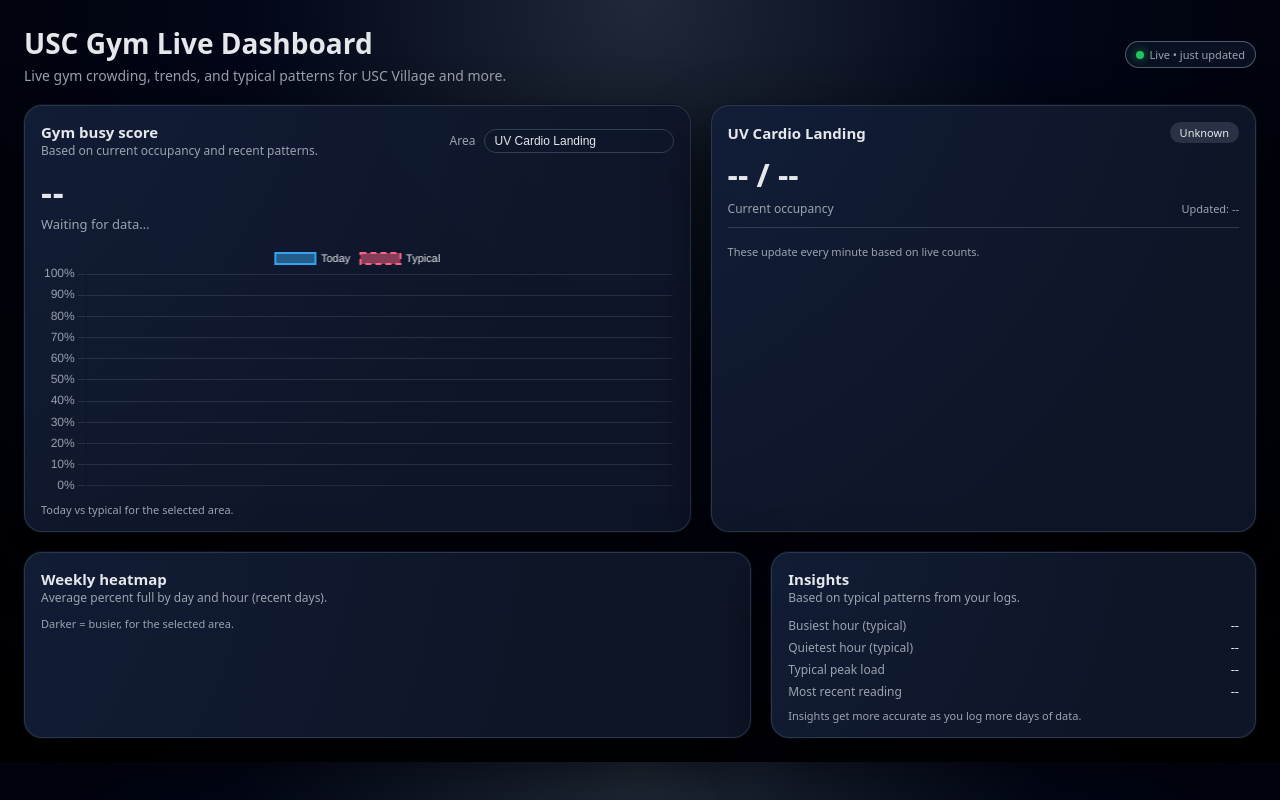
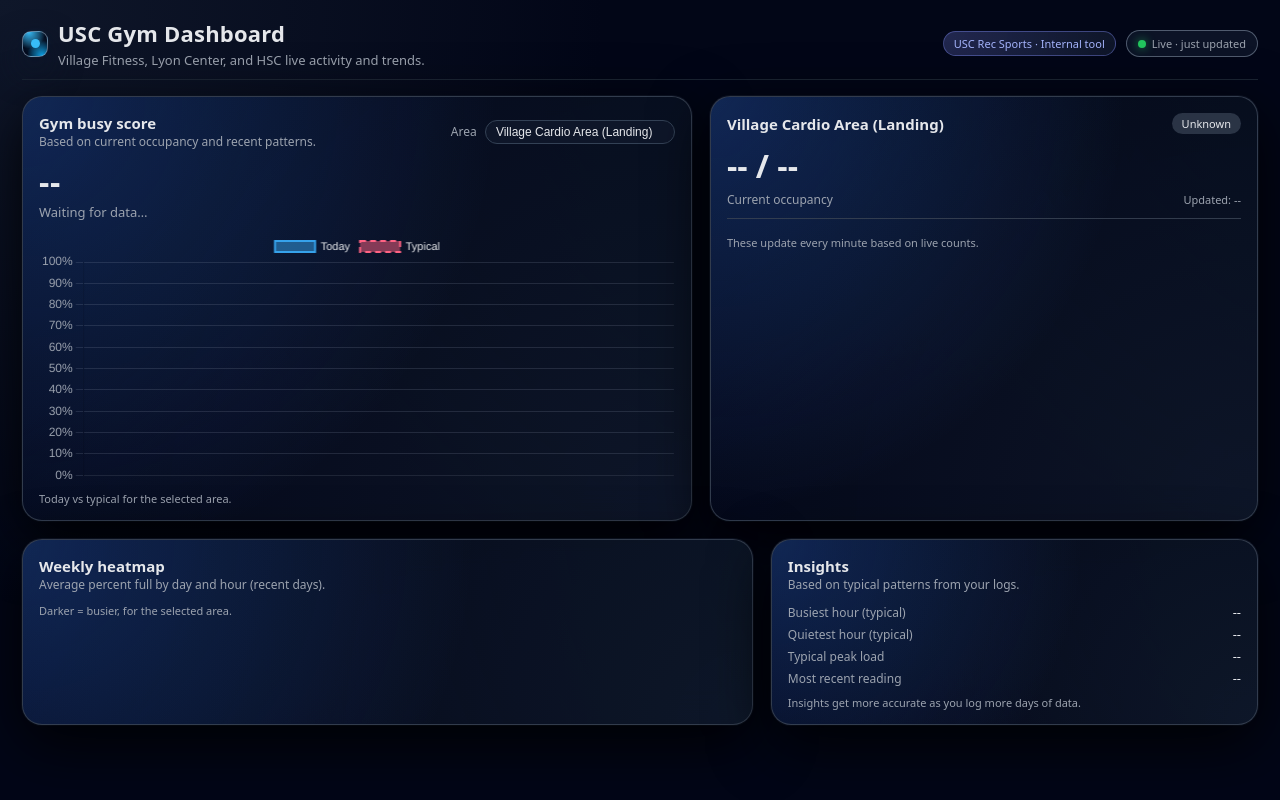
Before and after one commit to howtopc2101/usc-gym-dashboard, a plain HTML site: page index.html in a window 1280 px wide. Drawn offline with nearby package versions, Linux system fonts and the light colour scheme; no server answers.

Commit message:
Apple-style UI and Village/Lyon naming

```diff
--- a/index.html
+++ b/index.html
@@ -2,7 +2,7 @@
 <html lang="en">
 <head>
   <meta charset="UTF-8" />
-  <title>USC Gym Live Dashboard</title>
+  <title>USC Gym Dashboard · Village & Lyon</title>
   <meta name="viewport" content="width=device-width, initial-scale=1" />
   <script src="https://cdn.jsdelivr.net/npm/chart.js"></script>
   <style>
@@ -14,40 +14,86 @@
     }
     body {
       margin: 0;
-      padding: 24px;
-      font-family: system-ui, -apple-system, BlinkMacSystemFont, sans-serif;
+      padding: 18px 22px 28px;
+      font-family: system-ui, -apple-system, BlinkMacSystemFont, "SF Pro Text", sans-serif;
       background:
-        radial-gradient(circle at top, #1f2937 0, #020617 40%, #000 100%);
+        radial-gradient(circle at 0% 0%, #0f172a 0, #020617 40%, #020617 100%),
+        radial-gradient(circle at 100% 100%, #0b1120 0, #000 70%, #000 100%);
       color: #e5e7eb;
+      min-height: 100vh;
+    }
+
+    /* Top bar */
+
+    .nav {
+      display: flex;
+      justify-content: space-between;
+      align-items: center;
+      gap: 16px;
+      margin-bottom: 16px;
+      padding-bottom: 10px;
+      border-bottom: 1px solid rgba(31,41,55,0.9);
+    }
+    .nav-left {
+      display: flex;
+      align-items: center;
+      gap: 10px;
+    }
+    .nav-logo {
+      width: 26px;
+      height: 26px;
+      border-radius: 9px;
+      background:
+        radial-gradient(circle at 25% 0%, #38bdf8 0, transparent 55%),
+        radial-gradient(circle at 80% 100%, #0ea5e9 0, transparent 50%),
+        #020617;
+      border: 1px solid rgba(148,163,184,0.65);
+      display: flex;
+      align-items: center;
+      justify-content: center;
+      box-shadow:
+        0 0 0 1px rgba(15,23,42,0.9),
+        0 14px 32px rgba(15,23,42,0.95);
+    }
+    .nav-logo-dot {
+      width: 9px;
+      height: 9px;
+      border-radius: 999px;
+      background: #38bdf8;
+      box-shadow: 0 0 12px rgba(56,189,248,0.9);
+    }
+    .nav-title-group {
+      display: flex;
+      flex-direction: column;
+      gap: 3px;
     }
     h1 {
       margin: 0;
-      font-size: 28px;
-      font-weight: 700;
+      font-size: 22px;
+      font-weight: 650;
+      letter-spacing: 0.01em;
     }
     .subtitle {
-      margin-top: 4px;
+      margin: 0;
       color: #9ca3af;
-      font-size: 14px;
+      font-size: 13px;
     }
-    .top-bar {
+    .nav-right {
       display: flex;
-      justify-content: space-between;
       align-items: center;
-      gap: 12px;
-      margin-bottom: 20px;
+      gap: 10px;
       flex-wrap: wrap;
     }
     .pill-badge {
       display: inline-flex;
       align-items: center;
       gap: 6px;
-      padding: 5px 10px;
+      padding: 5px 11px;
       border-radius: 999px;
       font-size: 11px;
       border: 1px solid rgba(148,163,184,0.5);
       color: #9ca3af;
-      background: rgba(15,23,42,0.7);
+      background: rgba(15,23,42,0.85);
       backdrop-filter: blur(12px);
     }
     .pill-dot {
@@ -65,43 +111,72 @@
       background: #ef4444;
       box-shadow: 0 0 10px rgba(239,68,68,0.7);
     }
+    .nav-tag {
+      font-size: 11px;
+      color: #a5b4fc;
+      padding: 4px 10px;
+      border-radius: 999px;
+      border: 1px solid rgba(129,140,248,0.4);
+      background: radial-gradient(circle at 0 0, rgba(129,140,248,0.25), rgba(15,23,42,0.94));
+    }
+
+    /* Layout */
 
     .layout-main {
       display: grid;
       grid-template-columns: minmax(0, 1.1fr) minmax(0, 0.9fr);
-      gap: 20px;
-      margin-bottom: 20px;
+      gap: 18px;
+      margin-bottom: 18px;
+    }
+    .layout-bottom {
+      display: grid;
+      grid-template-columns: minmax(0, 1.2fr) minmax(0, 0.8fr);
+      gap: 18px;
     }
     @media (max-width: 900px) {
       body {
-        padding: 16px;
+        padding: 14px 14px 24px;
       }
-      .layout-main {
+      .layout-main,
+      .layout-bottom {
         grid-template-columns: minmax(0, 1fr);
+      }
+      .nav {
+        flex-direction: column;
+        align-items: flex-start;
+      }
+      .nav-right {
+        align-self: stretch;
+        justify-content: space-between;
       }
     }
 
+    /* Cards */
+
     .card {
       position: relative;
-      background: rgba(15,23,42,0.94);
-      border-radius: 18px;
+      background:
+        radial-gradient(circle at 0 0, rgba(59,130,246,0.25), transparent 60%),
+        radial-gradient(circle at 100% 100%, rgba(15,23,42,0.9), #020617);
+      border-radius: 20px;
       padding: 16px 16px 14px;
-      border: 1px solid rgba(51,65,85,0.8);
+      border: 1px solid rgba(55,65,81,0.9);
       box-shadow:
-        0 24px 60px rgba(0,0,0,0.75),
-        0 0 0 1px rgba(15,23,42,0.8);
-      backdrop-filter: blur(14px);
+        0 18px 60px rgba(0,0,0,0.9),
+        0 0 0 1px rgba(15,23,42,0.9);
+      backdrop-filter: blur(18px);
       overflow: hidden;
     }
     .card::before {
       content: "";
       position: absolute;
       inset: -40%;
-      background: radial-gradient(circle at top left,
-        rgba(59,130,246,0.12),
-        transparent 60%);
-      opacity: 0.9;
+      background:
+        radial-gradient(circle at 0 0, rgba(96,165,250,0.3), transparent 55%),
+        radial-gradient(circle at 100% 0, rgba(52,211,153,0.2), transparent 60%);
+      opacity: 0.5;
       pointer-events: none;
+      mix-blend-mode: soft-light;
     }
     .card-inner {
       position: relative;
@@ -133,7 +208,7 @@
       margin-right: 4px;
     }
     select {
-      background: rgba(15,23,42,0.9);
+      background: rgba(15,23,42,0.95);
       color: #e5e7eb;
       border-radius: 999px;
       border: 1px solid #334155;
@@ -143,8 +218,10 @@
       appearance: none;
     }
 
+    /* Busy score */
+
     .busy-score-value {
-      font-size: 34px;
+      font-size: 32px;
       font-weight: 700;
       letter-spacing: 0.02em;
     }
@@ -167,6 +244,8 @@
       font-size: 14px;
     }
 
+    /* Live card */
+
     .live-number {
       font-size: 32px;
       font-weight: 700;
@@ -178,7 +257,7 @@
       font-weight: 500;
     }
     .status-chill {
-      background: rgba(22,163,74,0.2);
+      background: rgba(22,163,74,0.18);
       color: #4ade80;
     }
     .status-medium {
@@ -190,10 +269,9 @@
       color: #fca5a5;
     }
     .status-unknown {
-      background: rgba(148,163,184,0.2);
+      background: rgba(148,163,184,0.25);
       color: #e5e7eb;
     }
-
     .minor-row {
       display: flex;
       justify-content: space-between;
@@ -202,12 +280,13 @@
       flex-wrap: wrap;
       margin-top: 4px;
     }
-
     hr.divider {
       border: none;
-      border-top: 1px solid rgba(55,65,81,0.85);
-      margin: 10px 0 10px;
+      border-top: 1px solid rgba(55,65,81,0.9);
+      margin: 10px 0;
     }
+
+    /* Mini cards */
 
     .mini-cards {
       display: grid;
@@ -215,12 +294,13 @@
       gap: 10px;
     }
     .mini-card {
-      background: radial-gradient(circle at top left,
-        rgba(37,99,235,0.25),
-        rgba(15,23,42,0.95));
-      border-radius: 12px;
+      background:
+        radial-gradient(circle at 0 0, rgba(59,130,246,0.32), transparent 55%),
+        rgba(15,23,42,0.97);
+      border-radius: 14px;
       padding: 8px 10px;
       border: 1px solid rgba(55,65,81,0.9);
+      box-shadow: 0 10px 25px rgba(0,0,0,0.9);
     }
     .mini-header {
       display: flex;
@@ -242,16 +322,7 @@
       color: #9ca3af;
     }
 
-    .layout-bottom {
-      display: grid;
-      grid-template-columns: minmax(0, 1.2fr) minmax(0, 0.8fr);
-      gap: 20px;
-    }
-    @media (max-width: 900px) {
-      .layout-bottom {
-        grid-template-columns: minmax(0, 1fr);
-      }
-    }
+    /* Heatmap */
 
     .heatmap-grid {
       display: grid;
@@ -276,6 +347,8 @@
       text-align: center;
     }
 
+    /* Insights */
+
     .insight-row {
       display: flex;
       justify-content: space-between;
@@ -295,18 +368,27 @@
   </style>
 </head>
 <body>
-  <div class="top-bar">
-    <div>
-      <h1>USC Gym Live Dashboard</h1>
-      <div class="subtitle">Live gym crowding, trends, and typical patterns for USC Village and more.</div>
+  <header class="nav">
+    <div class="nav-left">
+      <div class="nav-logo">
+        <div class="nav-logo-dot"></div>
       </div>
+      <div class="nav-title-group">
+        <h1>USC Gym Dashboard</h1>
+        <p class="subtitle">Village Fitness, Lyon Center, and HSC live activity and trends.</p>
+      </div>
+    </div>
+    <div class="nav-right">
+      <div class="nav-tag">USC Rec Sports · Internal tool</div>
       <div class="pill-badge" id="liveStatusGlobal">
         <span class="pill-dot" id="liveStatusDot"></span>
-      <span id="liveStatusText">Live • just updated</span>
+        <span id="liveStatusText">Live · just updated</span>
       </div>
     </div>
+  </header>
 
-  <div class="layout-main">
+  <main>
+    <section class="layout-main">
       <div class="card">
         <div class="card-inner">
           <div class="card-header">
@@ -317,19 +399,20 @@
             <div>
               <label for="areaSelect">Area</label>
               <select id="areaSelect">
-              <option>UV Cardio Landing</option>
-              <option>UV Strength Landing</option>
-              <option>UV Cardio Room</option>
-              <option>UV Strength Room</option>
-              <option>UV Group Ex 1</option>
-              <option>UV Group Ex 2</option>
-              <option>UV Queenax</option>
-              <option>LRC Weight Room</option>
-              <option>LRC Functional Training Room</option>
-              <option>LRC Free Weights & Stretching</option>
-              <option>HSC Cardio</option>
-              <option>HSC Strength Machines</option>
-              <option>HSC Weight Room</option>
+                <!-- value = API name, label = friendly name -->
+                <option value="UV Cardio Landing">Village Cardio Area (Landing)</option>
+                <option value="UV Cardio Room">Village Cardio Room</option>
+                <option value="UV Strength Landing">Village Strength Area (Landing)</option>
+                <option value="UV Strength Room">Village Strength Room</option>
+                <option value="UV Group Ex 1">Village Group Studio 1</option>
+                <option value="UV Group Ex 2">Village Group Studio 2</option>
+                <option value="UV Queenax">Village Functional Training</option>
+                <option value="LRC Weight Room">Lyon Weight Room</option>
+                <option value="LRC Functional Training Room">Lyon Functional Training</option>
+                <option value="LRC Free Weights & Stretching">Lyon Free Weights & Stretch</option>
+                <option value="HSC Cardio">HSC Cardio Area</option>
+                <option value="HSC Strength Machines">HSC Strength Machines</option>
+                <option value="HSC Weight Room">HSC Weight Room</option>
               </select>
             </div>
           </div>
@@ -355,7 +438,7 @@
       <div class="card">
         <div class="card-inner">
           <div class="card-header">
-          <div class="card-title" id="liveAreaTitle">UV Cardio Landing</div>
+            <div class="card-title" id="liveAreaTitle">Village Cardio Area (Landing)</div>
             <span id="liveStatusPill" class="status-pill status-unknown">Unknown</span>
           </div>
           <div class="live-number" id="liveNumber">-- / --</div>
@@ -372,9 +455,9 @@
           </div>
         </div>
       </div>
-  </div>
+    </section>
 
-  <div class="layout-bottom">
+    <section class="layout-bottom">
       <div class="card">
         <div class="card-inner">
           <div class="card-header">
@@ -418,7 +501,8 @@
           </div>
         </div>
       </div>
-  </div>
+    </section>
+  </main>
 
   <script>
     const areaSelect = document.getElementById("areaSelect");
@@ -513,8 +597,8 @@
       return { text: "Packed", cls: "status-pill status-packed" };
     }
 
-    async function fetchHistory(area) {
-      const res = await fetch(`/api/history?area=${encodeURIComponent(area)}`);
+    async function fetchHistory(apiName) {
+      const res = await fetch(`/api/history?area=${encodeURIComponent(apiName)}`);
       return await res.json();
     }
 
@@ -523,7 +607,7 @@
       return await res.json();
     }
 
-    function buildTrendChart(area, historyData) {
+    function buildTrendChart(displayName, historyData) {
       const today = historyData.today_points || [];
       const baseline = historyData.baseline_hourly || [];
 
@@ -543,7 +627,7 @@
       trendChart.update();
 
       trendNotes.textContent =
-        `Showing "${area}". Solid line is today; dotted line is the recent average for each hour.`;
+        `Showing "${displayName}". Solid line is today; dotted line is the recent average for that hour.`;
 
       const latestToday = today.length ? today[today.length - 1].percent : null;
       const now = new Date();
@@ -593,10 +677,10 @@
         nowVsNormalText.textContent = "About as busy as usual for this time.";
       } else if (delta > 0) {
         nowVsNormalArrow.textContent = "↑";
-        nowVsNormalText.textContent = `${absDelta}% busier than usual at this time.`;
+        nowVsNormalText.textContent = `${absDelta}% busier than usual than typical right now.`;
       } else {
         nowVsNormalArrow.textContent = "↓";
-        nowVsNormalText.textContent = `${absDelta}% quieter than usual at this time.`;
+        nowVsNormalText.textContent = `${absDelta}% quieter than usual than typical right now.`;
       }
     }
 
@@ -642,7 +726,7 @@
             cell.style.background = "rgba(15,23,42,0.9)";
           } else {
             const intensity = v / maxVal;
-            const alpha = 0.15 + 0.75 * intensity;
+            const alpha = 0.18 + 0.75 * intensity;
             cell.style.background = `rgba(56,189,248,${alpha})`;
           }
           wrapper.appendChild(cell);
@@ -693,8 +777,8 @@
       return [];
     }
 
-    function findLocationByName(list, name) {
-      return list.find(obj => obj.LocationName === name);
+    function findLocationByName(list, apiName) {
+      return list.find(obj => obj.LocationName === apiName);
     }
 
     function updateGlobalLiveStatus() {
@@ -704,21 +788,19 @@
 
       if (diffSec < 90) {
         liveStatusDot.className = "pill-dot";
-        liveStatusText.textContent = "Live • just updated";
+        liveStatusText.textContent = "Live · just updated";
       } else if (diffSec < 300) {
         liveStatusDot.className = "pill-dot warn";
-        liveStatusText.textContent = "Live • updated a few minutes ago";
+        liveStatusText.textContent = "Live · updated a few minutes ago";
       } else {
         liveStatusDot.className = "pill-dot off";
-        liveStatusText.textContent = "Offline • no recent updates";
+        liveStatusText.textContent = "Offline · no recent updates";
       }
     }
 
-    async function updateLiveSnapshot(area, liveJson) {
+    async function updateLiveSnapshot(displayName, apiName, liveJson) {
       const locList = extractLiveList(liveJson);
-      const areaObj = findLocationByName(locList, area);
-
-      liveAreaTitle.textContent = area;
+      liveAreaTitle.textContent = displayName;
 
       if (!locList.length) {
         liveNumber.textContent = "-- / --";
@@ -729,6 +811,8 @@
         liveUpdated.textContent = "Updated: --";
         return;
       }
+
+      const areaObj = findLocationByName(locList, apiName);
 
       if (!areaObj) {
         liveNumber.textContent = "-- / --";
@@ -758,15 +842,15 @@
       updateGlobalLiveStatus();
 
       const featuredAreas = [
-        "UV Strength Room",
-        "UV Cardio Room",
-        "LRC Weight Room",
-        "HSC Weight Room"
+        { api: "UV Strength Room", label: "Village Strength Room" },
+        { api: "UV Cardio Room", label: "Village Cardio Room" },
+        { api: "LRC Weight Room", label: "Lyon Weight Room" },
+        { api: "HSC Weight Room", label: "HSC Weight Room" }
       ];
 
       miniCards.innerHTML = "";
-      featuredAreas.forEach(name => {
-        const obj = findLocationByName(locList, name);
+      featuredAreas.forEach(info => {
+        const obj = findLocationByName(locList, info.api);
         const card = document.createElement("div");
         card.className = "mini-card";
 
@@ -775,7 +859,7 @@
 
         const title = document.createElement("div");
         title.className = "mini-title";
-        title.textContent = name;
+        title.textContent = info.label;
         header.appendChild(title);
 
         const number = document.createElement("div");
@@ -807,15 +891,17 @@
     }
 
     async function refreshAll() {
-      const area = areaSelect.value;
+      const apiName = areaSelect.value;
+      const displayName = areaSelect.options[areaSelect.selectedIndex].textContent;
+
       const [historyData, liveJson] = await Promise.all([
-        fetchHistory(area),
+        fetchHistory(apiName),
         fetchLive()
       ]);
 
-      buildTrendChart(area, historyData);
+      buildTrendChart(displayName, historyData);
       buildHeatmap(historyData);
-      await updateLiveSnapshot(area, liveJson);
+      await updateLiveSnapshot(displayName, apiName, liveJson);
     }
 
     areaSelect.addEventListener("change", refreshAll);
@@ -823,12 +909,15 @@
     refreshAll();
 
     setInterval(async () => {
-      const area = areaSelect.value;
-      const liveJson = await fetchLive();
-      const historyData = await fetchHistory(area);
-      buildTrendChart(area, historyData);
+      const apiName = areaSelect.value;
+      const displayName = areaSelect.options[areaSelect.selectedIndex].textContent;
+      const [historyData, liveJson] = await Promise.all([
+        fetchHistory(apiName),
+        fetchLive()
+      ]);
+      buildTrendChart(displayName, historyData);
       buildHeatmap(historyData);
-      await updateLiveSnapshot(area, liveJson);
+      await updateLiveSnapshot(displayName, apiName, liveJson);
     }, 60 * 1000);
 
     setInterval(updateGlobalLiveStatus, 5000);
```
Lines whose indentation alone changed are shown as unchanged.
